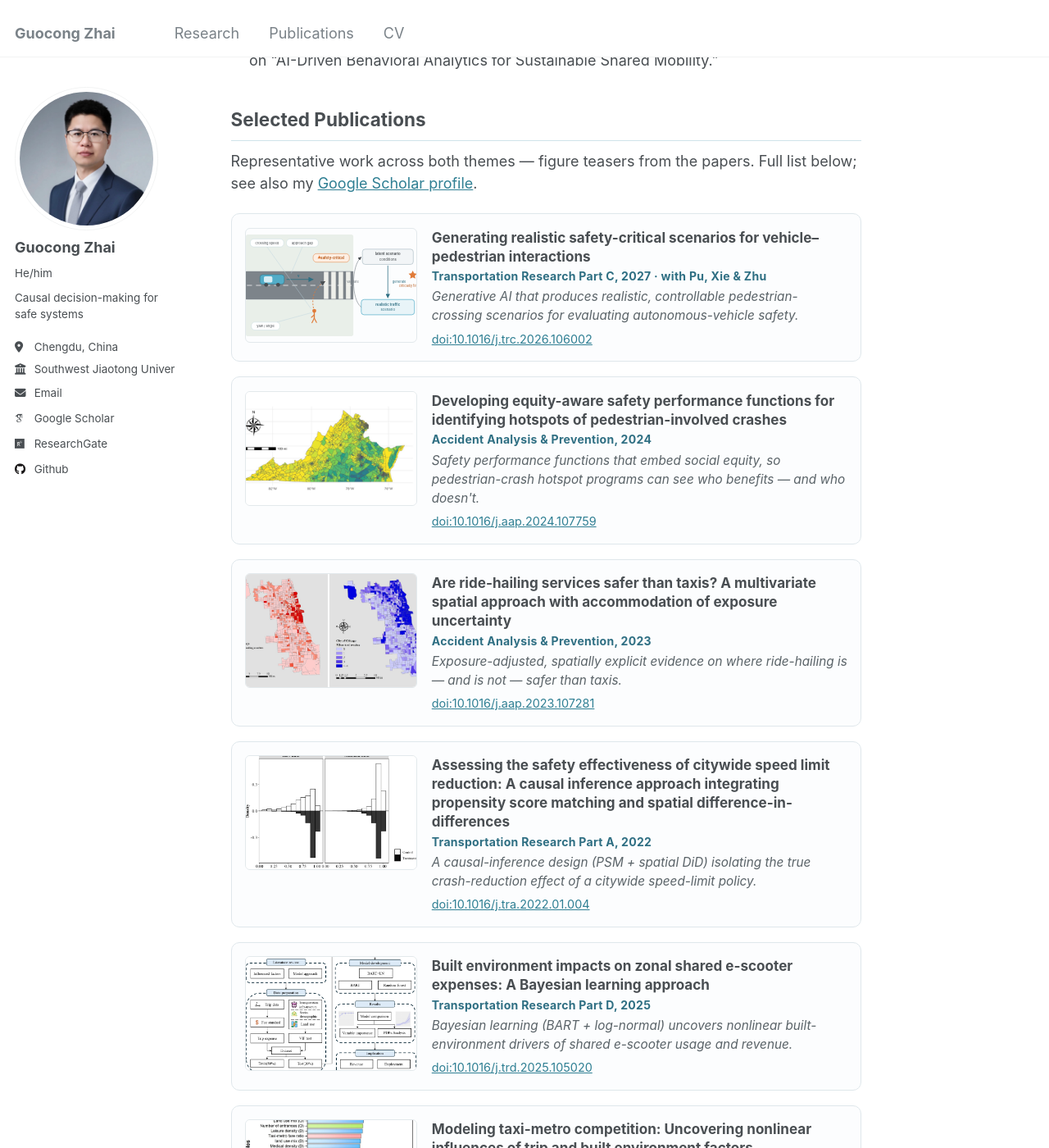
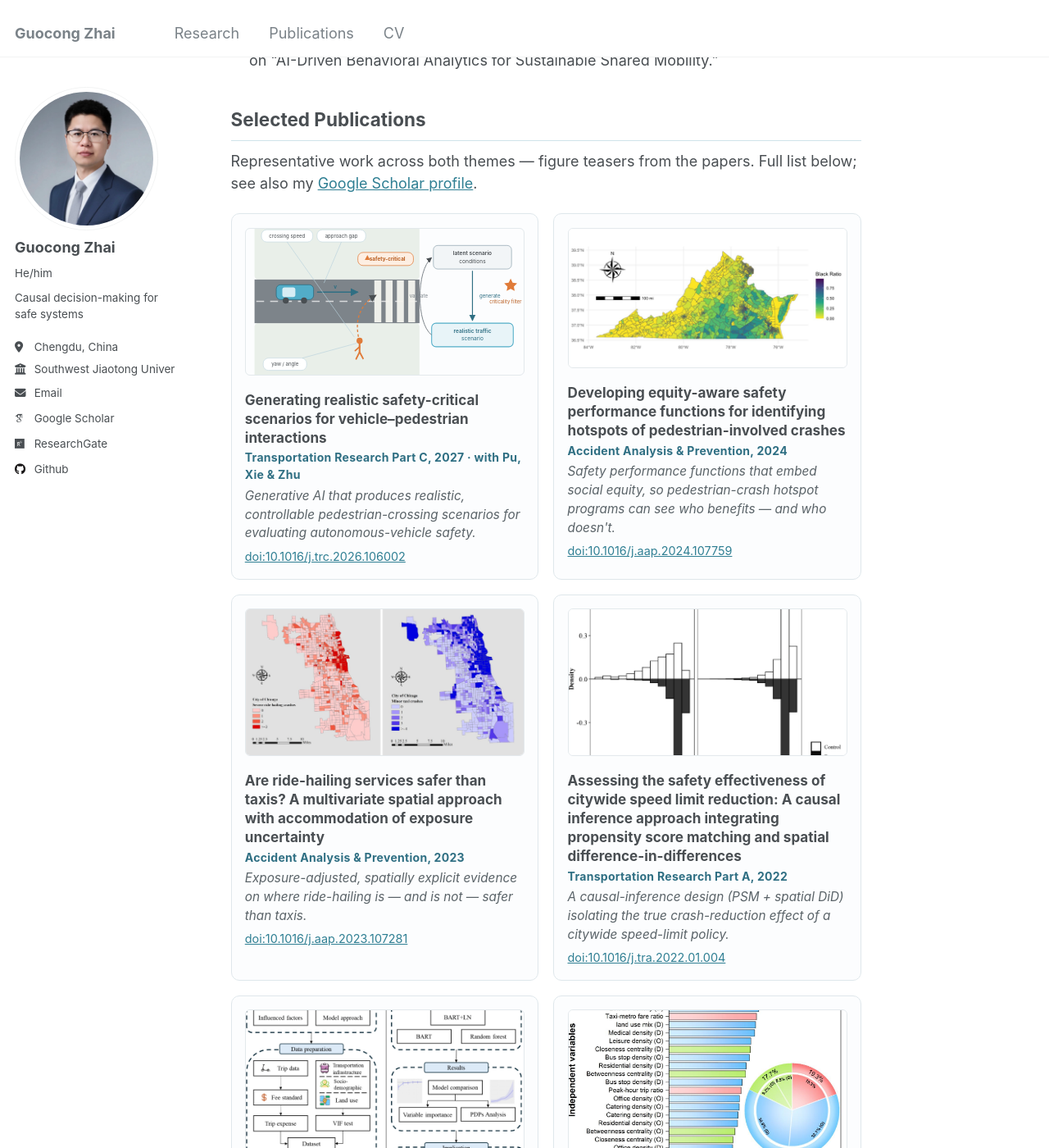
Before and after one commit to gzhai001/gzhai001.github.io, a Jekyll site: the page built from _pages/about.md, in a window 1280 px wide and 1400 px high, scrolled down 1215 px. Shown: the whole window at 82% size. Built offline with Jekyll 4.4.1, drawn with Linux system fonts in a browser that asks for light colours; some web fonts are replaced.

Commit message:
Add two-column grid layout for selected publications

```diff
--- a/_sass/_gzhai.scss
+++ b/_sass/_gzhai.scss
@@ -213,3 +213,20 @@ table.gz-grants {
 .page__content {
   h2 { border-bottom-color: #cfe3ea; }
 }
+
+/* ---- selected publications: two-column grid (homepage) ---- */
+.gz-pub-grid {
+  display: grid;
+  grid-template-columns: 1fr 1fr;
+  gap: 1em;
+  margin-bottom: 1em;
+  .gz-pub {
+    margin-bottom: 0;
+    flex-direction: column;
+    .gz-pub-img { flex: none; }
+    .gz-pub-img img { width: 100%; height: auto; max-height: 180px; }
+  }
+  @media (max-width: 900px) {
+    grid-template-columns: 1fr;
+  }
+}
```
